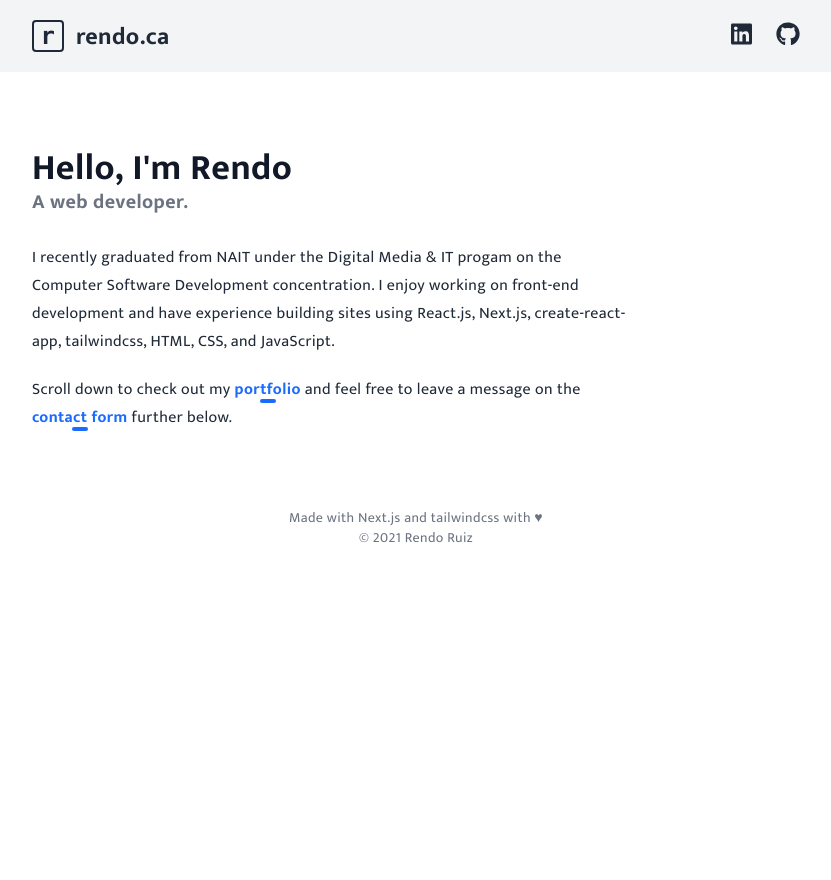
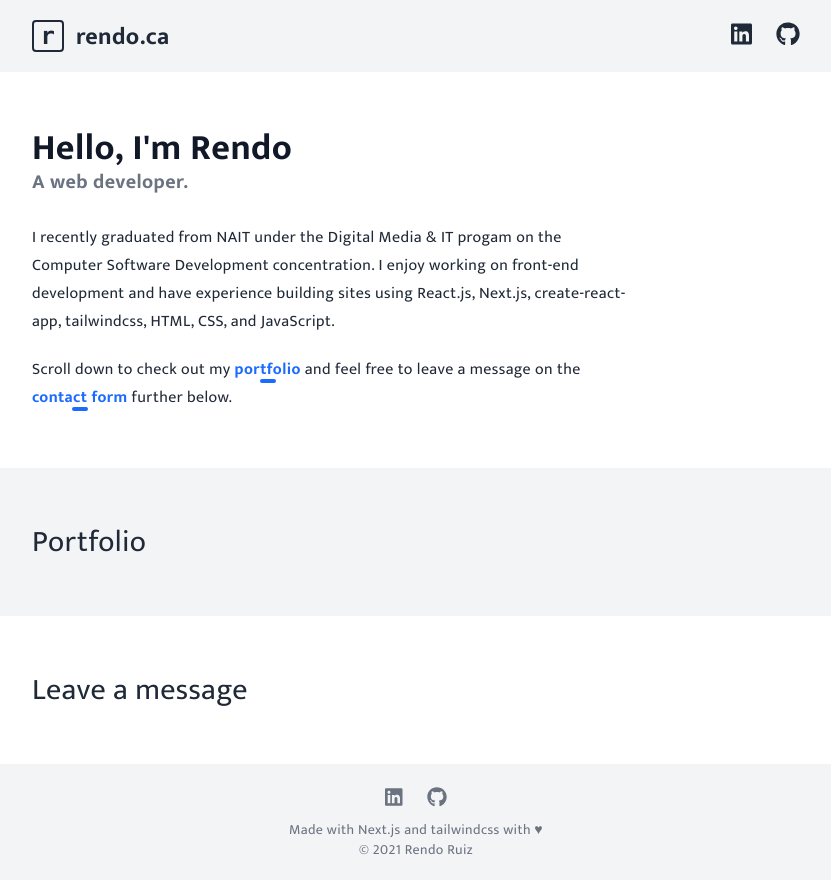
Before and after one commit to rendoruiz/homepage, a Next.js app in the folder rendo-homepage/: page / in a window 1280 px wide. Shown: the whole page, without its empty margins (224-1055 px from the left). Before the commit the page ends 800 px from the top, so only its background shows below. Built offline with nearby package versions, Linux system fonts and the light colour scheme.

Commit message:
layout fix

```diff
--- a/rendo-homepage/pages/index.js
+++ b/rendo-homepage/pages/index.js
@@ -5,14 +5,14 @@ import Link from 'next/link'
 
 export default function Home() {
   return (
-    <div className="min-h-screen text-gray-800 font-primary tracking-wide select-none">
+    <div className="min-h-screen bg-gray-100 text-gray-800 font-primary tracking-wide select-none">
       <Head>
         <title>Create Next App</title>
         <link rel="icon" href="/favicon.ico" />
       </Head>
 
-      <header className="bg-gray-100 grid justify-items-center p-5">
-        <div className="max-w-3xl w-full flex items-center justify-between">
+      <header className="p-5">
+        <div className="mx-auto max-w-3xl w-full flex items-center justify-between">
           <div className="flex items-center">
             <Link href="/">
               <a className="border-2 rounded leading-none text-2xl font-bold font-mono w-8 h-8 grid place-items-center text-gray-800 border-gray-800 hover:bg-primary hover:border-primary hover:text-gray-100 transition-colors">r</a>
@@ -22,47 +22,75 @@ export default function Home() {
 
           <ul className="flex">
             <li>
-              <Link href="">
               <a
+                href="https://www.linkedin.com/in/rendo-ruiz"
                 title="LinkedIn link"
                 className="text-2xl hover:text-primary transition-colors"
               >
                 <FontAwesomeIcon icon={faLinkedin} />
               </a>
-              </Link>
             </li>
             <li>
-              <Link href="">
               <a
+                href="https://github.com/rendoruiz"
                 title="GitHub link"
                 className="text-2xl hover:text-primary transition-colors ml-6"
               >
                 <FontAwesomeIcon icon={faGithub} />
               </a>
-              </Link>
             </li>
           </ul>
         </div>
       </header>
 
-      <main className="grid justify-items-center p-5">
-        <section className="max-w-3xl w-full py-14">
+      <main>
+        <section className="px-5 bg-white">
+          <div className="mx-auto max-w-3xl w-full py-14">
             <h1 className="text-4xl font-bold text-gray-900">Hello, I'm Rendo</h1>
-          <span className="text-gray-500 text-xl font-bold ">A web developer.</span>
-          <p className="mt-7 leading-7 max-w-prose">
+            <span className="text-gray-500 text-xl font-bold">A web developer.</span>
+            <p className="mt-7 max-w-prose leading-7">
               I recently graduated from NAIT under the Digital Media & IT progam on the Computer Software Development concentration. I enjoy working on front-end development and have experience building sites using React.js, Next.js, create-react-app, tailwindcss, HTML, CSS, and JavaScript.
             </p>
-          <p className="mt-5 leading-7 max-w-prose">
+            <p className="mt-5 max-w-prose leading-7">
               Scroll down to check out my <span className="anchorlink">portfolio</span> and feel free to leave a message on the <span className="anchorlink">contact form</span> further below.
             </p>
-        </section>
-        <section>
-
+          </div>
         </section>
 
+        <section className="px-5">
+          <div className="mx-auto max-w-3xl w-full py-14">
+            <h2 className="text-3xl">Portfolio</h2>
+          </div>
+        </section>
+
+        <section className="px-5 bg-white">
+          <div className="mx-auto max-w-3xl w-full py-14">
+            <h2 className="text-3xl">Leave a message</h2>
+          </div>
+        </section>
       </main>
 
-      <footer className="self-end text-sm text-gray-500 text-center">
+      <footer className="p-5 text-sm text-gray-500 text-center">
+        <ul className="mb-2 flex justify-center">
+          <li>
+            <a
+              href="https://www.linkedin.com/in/rendo-ruiz"
+              title="LinkedIn link"
+              className="text-xl hover:text-primary transition-colors"
+            >
+              <FontAwesomeIcon icon={faLinkedin} />
+            </a>
+          </li>
+          <li>
+            <a
+              href="https://github.com/rendoruiz"
+              title="GitHub link"
+              className="text-xl hover:text-primary transition-colors ml-6"
+            >
+              <FontAwesomeIcon icon={faGithub} />
+            </a>
+          </li>
+        </ul>
         <p>Made with Next.js and tailwindcss with ♥</p>
         <p>&copy; 2021 Rendo Ruiz</p>
       </footer>
```
Lines whose indentation alone changed are shown as unchanged.
